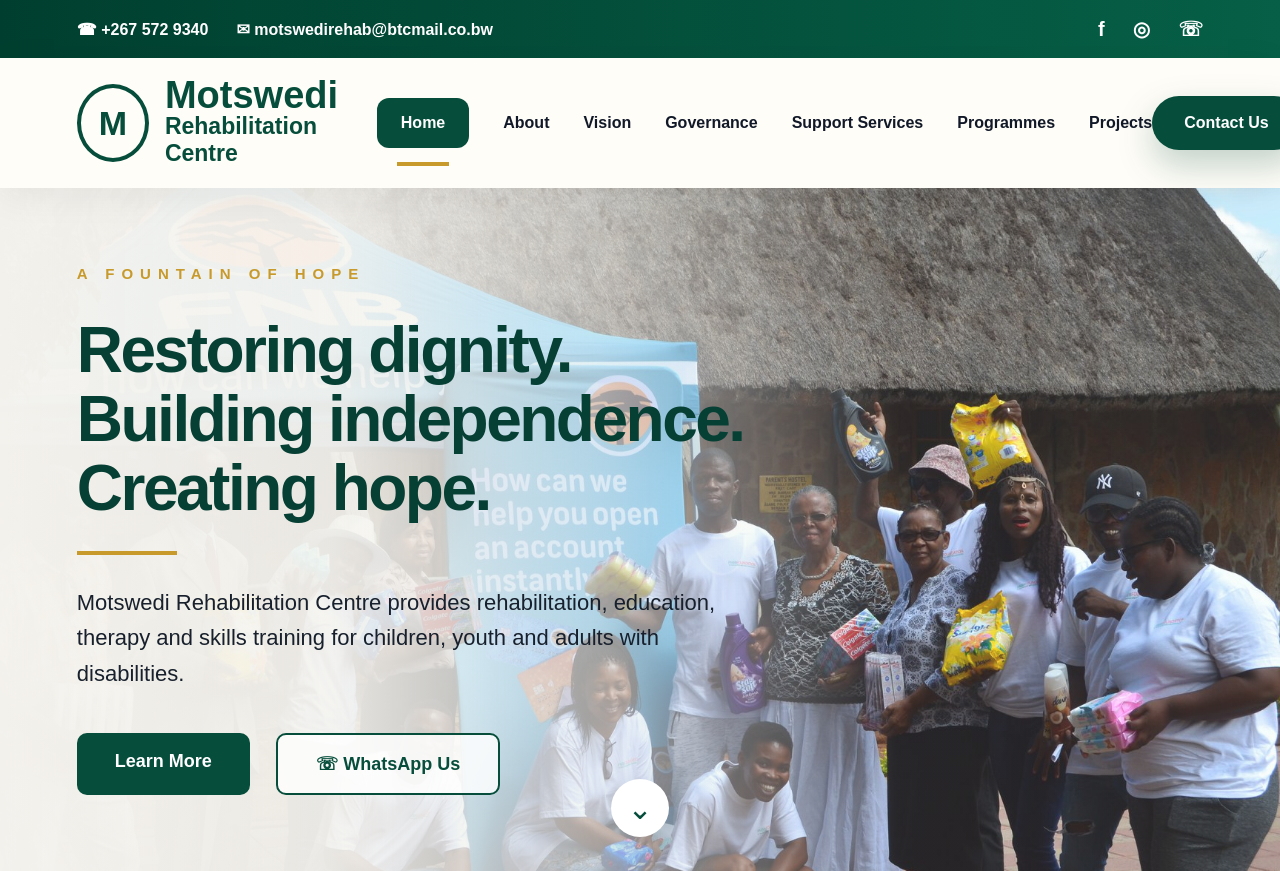
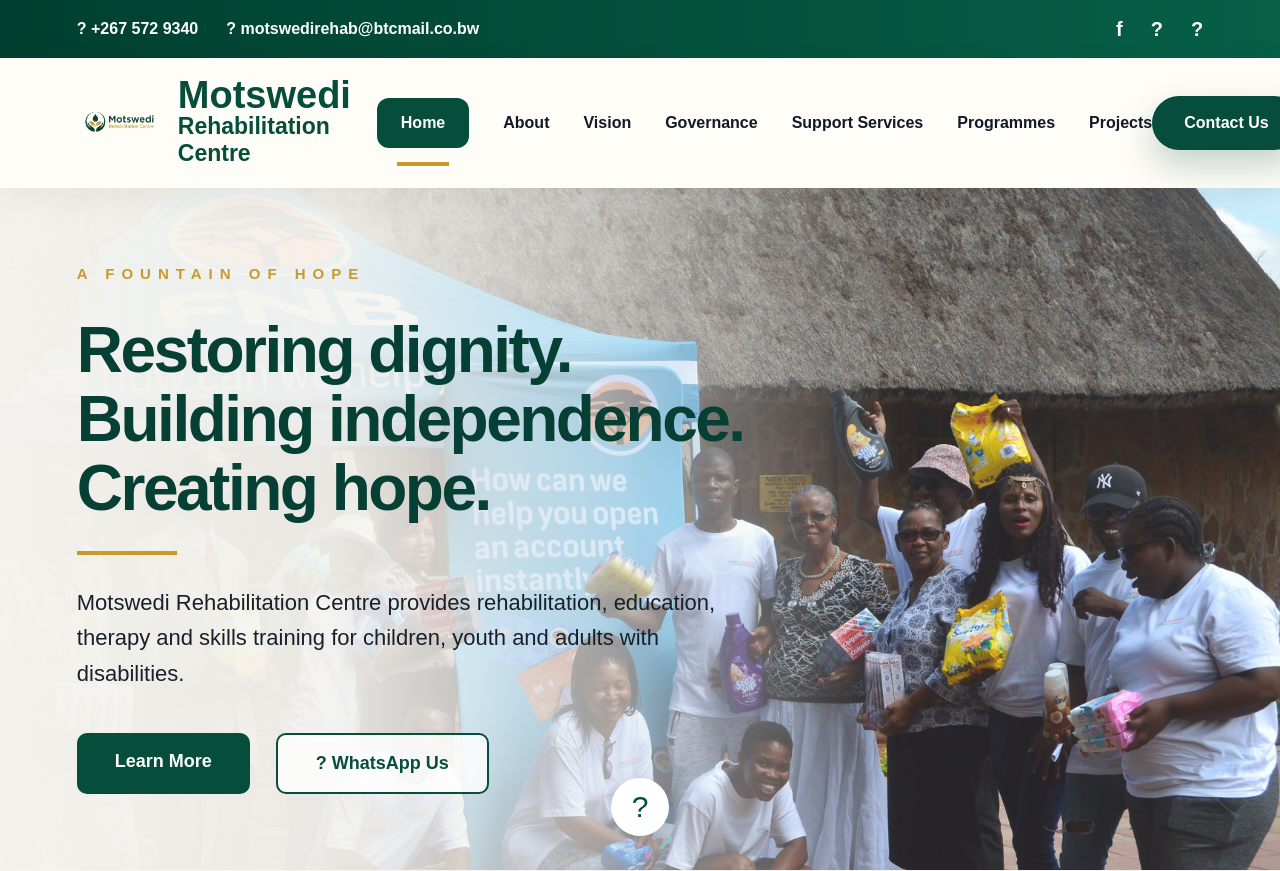
Before and after one commit to Cassper1999/motswedi-rehab-website, a plain HTML site: page index.html in a window 1280 px wide. Shown: the top 871 px of the page. Drawn offline with Linux system fonts and the light colour scheme.

Commit message:
Add official logo to navbar

```diff
--- a/css/home-premium.css
+++ b/css/home-premium.css
@@ -265,3 +265,9 @@
     display: none;
   }
 }
+
+.real-logo{
+  width:85px;
+  height:85px;
+  object-fit:contain;
+}
--- a/index.html
+++ b/index.html
@@ -9,18 +9,18 @@
 <body>
 <div class="info-bar">
   <div class="info-left">
-    <span>☎ +267 572 9340</span>
-    <span>✉ motswedirehab@btcmail.co.bw</span>
+    <span>? +267 572 9340</span>
+    <span>? motswedirehab@btcmail.co.bw</span>
   </div>
   <div class="info-right">
     <span>f</span>
-    <span>◎</span>
-    <span>☏</span>
+    <span>?</span>
+    <span>?</span>
   </div>
 </div>
 <header class="main-nav">
   <a href="index.html" class="brand">
-    <div class="brand-mark">M</div>
+    <img src="images/logo.png" class="real-logo" alt="Motswedi Logo">
     <div>
       <strong>Motswedi</strong>
       <small>Rehabilitation Centre</small>
@@ -52,10 +52,10 @@
     </p>
     <div class="hero-actions">
       <a href="about.html" class="primary-btn">Learn More</a>
-      <a href="https://wa.me/26774729088" class="outline-btn">☏ WhatsApp Us</a>
+      <a href="https://wa.me/26774729088" class="outline-btn">? WhatsApp Us</a>
     </div>
   </div>
-  <a href="about.html" class="scroll-dot">⌄</a>
+  <a href="about.html" class="scroll-dot">?</a>
 </section>
 </body>
 </html>
```
Also changed, not shown: images/logo.png (added).
